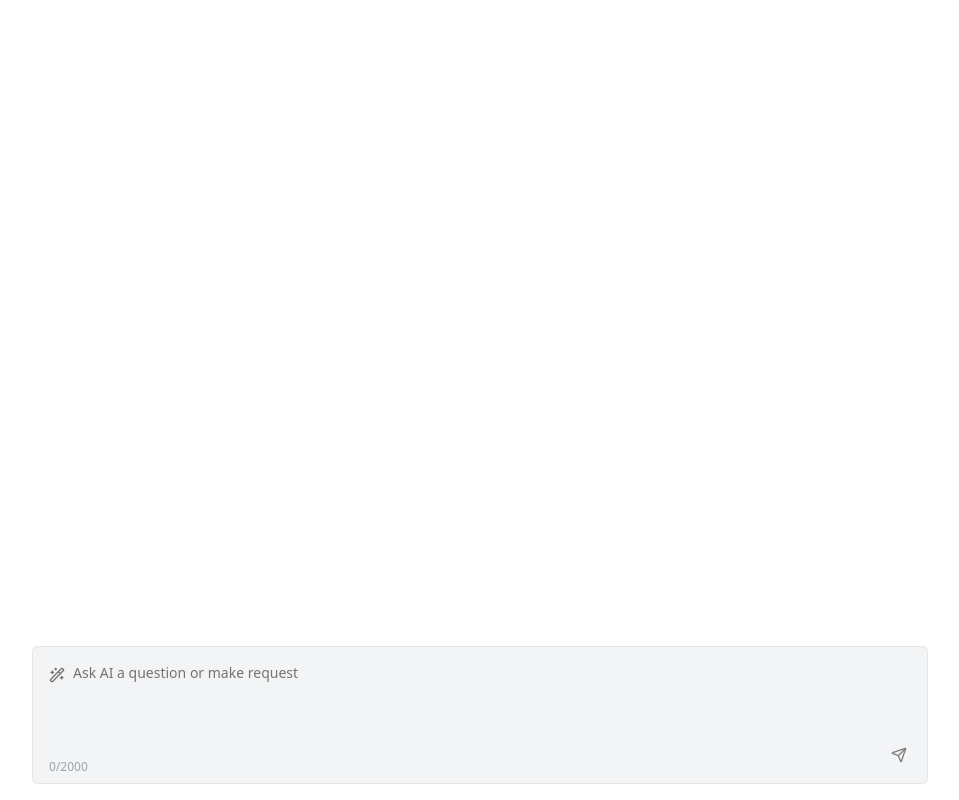
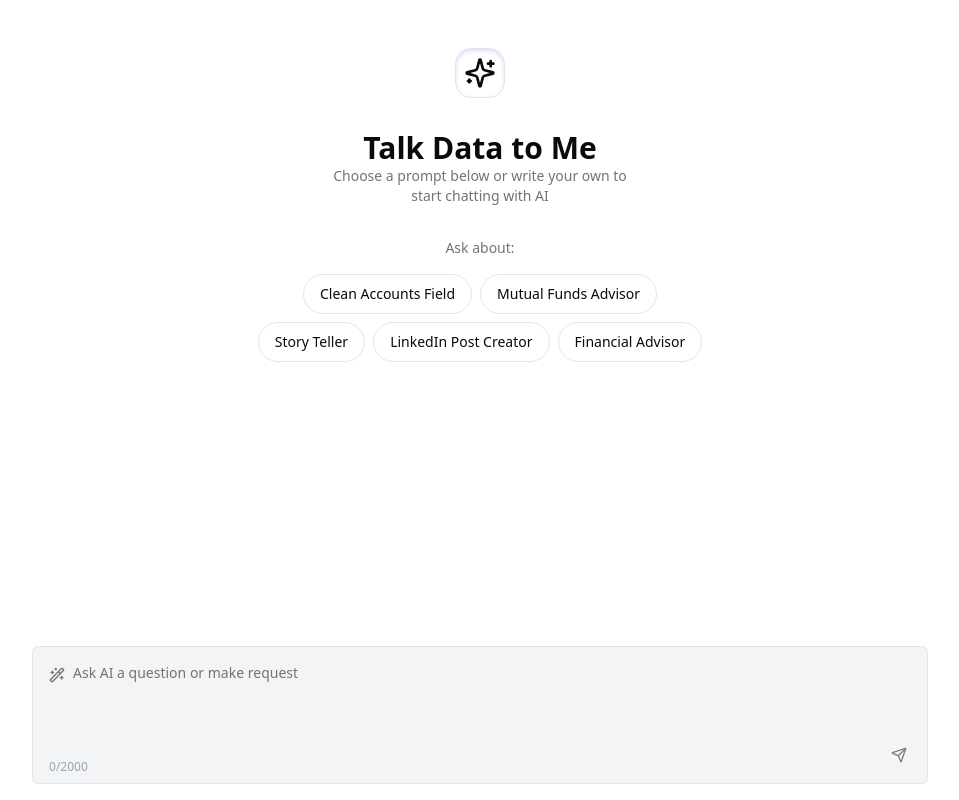
Before and after one commit to khowalyashu/ai-fullstack-tutorial, a React (Vite) app in the folder client/: page / in a window 1280 px wide. Shown: the whole page, without its empty margins (160-1119 px from the left). Built offline with nearby package versions, Linux system fonts and the light colour scheme.

Commit message:
added chat prompts component

```diff
--- a/client/src/App.tsx
+++ b/client/src/App.tsx
@@ -1,11 +1,12 @@
 import ChatInput from "./components/chat/chat-input"
+import ChatPrompts from "./components/chat/chat-prompts"
 
 function App() {
-
 
   return (
     <>
       <div className="relative h-screen mx-auto max-w-md sm:max-w-xl md:max-w-2xl lg:max-w-4xl">
+        <ChatPrompts />
         <ChatInput />
       </div>
     </>
--- /dev/null
+++ b/client/src/components/chat/chat-prompts.tsx
@@ -0,0 +1,37 @@
+import { SparklesIcon } from "lucide-react"
+import { Button } from "../ui/button"
+
+function ChatPrompts() {
+    const prompts: string[] = [
+        "Clean Accounts Field",
+        "Mutual Funds Advisor",
+        "Story Teller",
+        "LinkedIn Post Creator",
+        "Financial Advisor"
+    ]
+
+    return (
+        <div className="mx-auto max-w-md flex flex-col justify-center items-center gap-8 pt-12">
+            <div className="border p-2 rounded-2xl shadow-inner shadow-purple-200">
+                <SparklesIcon className="h-8 w-8 " />
+            </div>
+            <div className="max-w-xs text-center">
+                <h1 className="font-semibold text-3xl">Talk Data to Me</h1>
+                <p className="text-muted-foreground text-sm">Choose a prompt below or write your own to start chatting with AI</p>
+            </div>
+            <div className="flex flex-col gap-4 text-center">
+                <p className="text-muted-foreground text-sm font-normal">Ask about:</p>
+                <div className="flex flex-row flex-wrap items-center justify-center  gap-2">
+                    {prompts.map((prompt) => {
+                        return <Button
+                            key={prompt}
+                            className="cursor-pointer font-normal rounded-3xl"
+                            variant="outline">{prompt}</Button>
+                    })}
+                </div>
+            </div>
+        </div>
+    )
+}
+
+export default ChatPrompts
--- /dev/null
+++ b/client/src/components/ui/badge.tsx
@@ -0,0 +1,36 @@
+import * as React from "react"
+import { cva, type VariantProps } from "class-variance-authority"
+
+import { cn } from "@/lib/utils"
+
+const badgeVariants = cva(
+  "inline-flex items-center rounded-full border px-2.5 py-0.5 text-xs font-semibold transition-colors focus:outline-none focus:ring-2 focus:ring-ring focus:ring-offset-2",
+  {
+    variants: {
+      variant: {
+        default:
+          "border-transparent bg-primary text-primary-foreground hover:bg-primary/80",
+        secondary:
+          "border-transparent bg-secondary text-secondary-foreground hover:bg-secondary/80",
+        destructive:
+          "border-transparent bg-destructive text-destructive-foreground hover:bg-destructive/80",
+        outline: "text-foreground",
+      },
+    },
+    defaultVariants: {
+      variant: "default",
+    },
+  }
+)
+
+export interface BadgeProps
+  extends React.HTMLAttributes<HTMLDivElement>,
+    VariantProps<typeof badgeVariants> {}
+
+function Badge({ className, variant, ...props }: BadgeProps) {
+  return (
+    <div className={cn(badgeVariants({ variant }), className)} {...props} />
+  )
+}
+
+export { Badge, badgeVariants }
```
